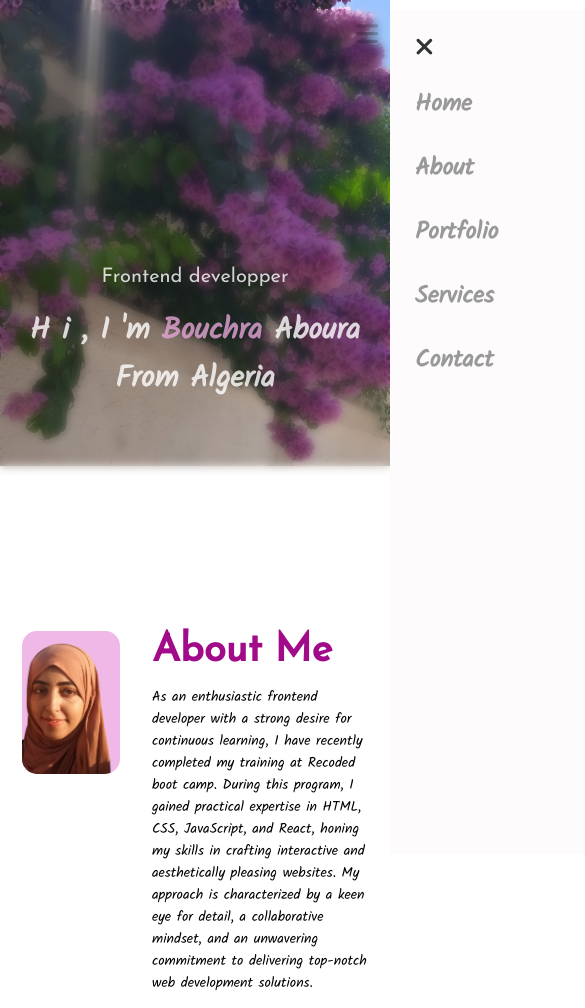
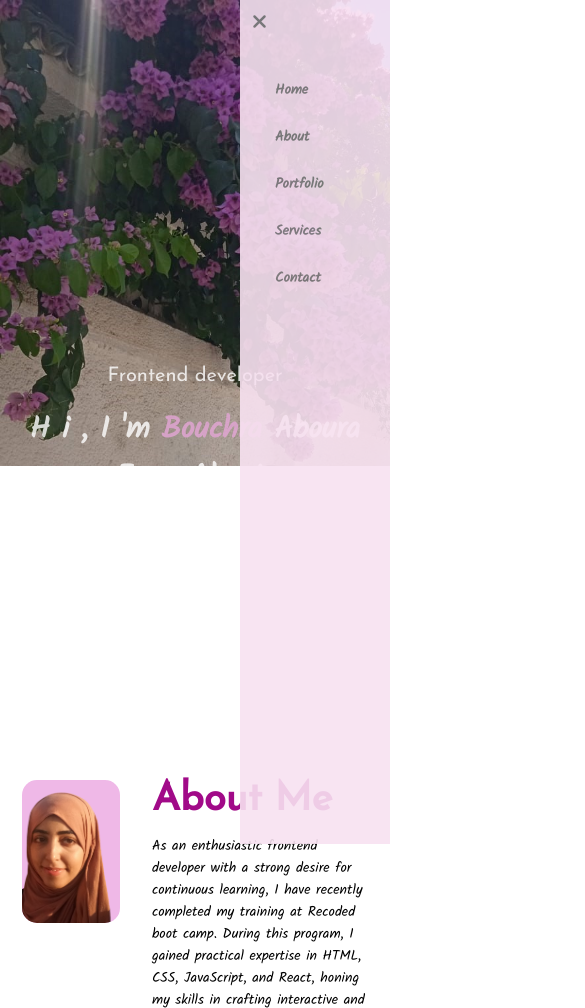
Before and after one commit to ikoworld/portfolio, a plain HTML site: page index.html in a window 390 px wide. Shown: the top 1008 px of the page, 585 px wide, since content can reach past the window. Drawn offline with nearby package versions, Linux system fonts and the light colour scheme.

Commit message:
add responsiveness

```diff
--- a/index.html
+++ b/index.html
@@ -21,25 +21,25 @@
 <body>
     <div id="header">
         <div class="container">
-
+            <div id="menubtn-container"> <i id="menuButton" class="fa-solid fa-bars" onclick="toggleSideMenu()"></i></div>
             <nav>
 
-        <ul id="sidemenu">
-
+                <ul id="sideMenu" class="show">
+                    <div> <i id="closeButton" class="fa-solid fa-xmark" onclick="toggleSideMenu()"></i></div>
                     <li><a href="#header">Home</a></li>
                     <li><a href="#about">About</a></li>
                     <li><a href="#portfolio">Portfolio</a></li>
-            <li><a id="white-link"  href="#services">Services</a></li>
-            <li><a id="white-link"  href="#contact">Contact</a></li>
-            <i class="fa-solid fa-xmark" onclick="closemenu()"></i>
+                    <li><a id="white-link" href="#services">Services</a></li>
+                    <li><a id="white-link" href="#contact">Contact</a></li>
+
                 </ul>
-        <i class="fa-solid fa-bars" onclick="openmenu()"></i>
+
             </nav>
             <div class="sub-container">
-        <img src="images/Design sans titre.gif" alt=""  class="pic">
-      <div class="header-text" >
-        <p style=" font-family: 'Josefin Sans', sans-serif;">Frontend developper</p>
-        <h1 >H i , I 'm <span>Bouchra</span>  Aboura From Algeria</h1>
+                <img src="images/Design sans titre.gif" alt="" class="pic">
+                <div class="header-text">
+                    <p style="font-family: 'Josefin Sans', sans-serif;">Frontend developer</p>
+                    <h1>H i , I 'm <span>Bouchra</span> Aboura From Algeria</h1>
                 </div>
             </div>
         </div>
@@ -209,14 +209,18 @@
 
    </script>
 <script>
-  const sidemenu = document.getElementById("sidemenu");
+function toggleSideMenu() {
+  var sideMenu = document.getElementById("sideMenu");
+  if (sideMenu.classList.contains("show")) {
+    sideMenu.style.right = "-200px"; // Hide the menu by setting the right property
+    sideMenu.classList.remove("show");
+    menuButton.style.display = "inline-block";
+  } else {
+    sideMenu.style.right = "0"; // Display the menu by setting the right property to 0
+    sideMenu.classList.add("show");
+    menuButton.style.display = "none";
 
-function openmenu() {
-    sidemenu.style.right = "0";
   }
-
-function closemenu() {
-    sidemenu.style.right = "-200px";
 }
 
 </script>
--- a/style.css
+++ b/style.css
@@ -12,6 +12,9 @@ body{
 
 }
 #header{
+display: flex;
+justify-content: space-between;
+align-items: center;
 width: 100%;
 height: fit-content;
 background-image:url("images/flower pic2.jpg");
@@ -37,7 +40,7 @@ nav{
     opacity: 80%;
     align-items: center;
     justify-content: space-around;
-
+    position: relative;
     border-radius: 25px;
     backdrop-filter: blur(5px);
 
@@ -394,6 +397,7 @@ cursor: pointer;
         .container{
            height: fit-content;
             padding: 10px 60px;
+
         }
 
         .sub-container{
@@ -404,6 +408,7 @@ cursor: pointer;
             font-size: 30px;
             width: 100%;
             background-color: transparent;
+
         }
         .header-text h1{
             color: white;
@@ -433,10 +438,13 @@ cursor: pointer;
  }
 @media only screen and (max-width:684px){
     #header{
+        width: 100%;
+        height: 90vh;
         background-size:fit-content;
         background-repeat: no-repeat;
         background-position:cover;
         background-clip: border-box;
+
         }
    .pic{
     display: none;
@@ -451,6 +459,9 @@ justify-content: flex-start;
     font-size: 20px;
     width: 100%;
     height: 70vh;
+    backdrop-filter: none;
+    z-index: 1;
+
 }
 
 .header-text{
@@ -458,45 +469,96 @@ justify-content: flex-start;
     margin-top: 10%;
     font-size: 16px;
     color: white;
+    z-index: 0;
 }
 .header-text h1{
     font-size: 30px;
 }
-nav .fa-solid{
-    display:block;
-    font-size:25px;
- }
- nav ul{
-    background-color: rgb(254, 250, 253);
-    position: fixed;
-    top: 0;
-    right: -200px;
-    width:200px ;
-    height: 100vh;
-    padding-top: 50px;
-    z-index: 2;
-    transition: right 0.5s;
- }
+
+
+
  nav ul li{
     display: block;
     margin: 25px;
-
+    z-index: 4;
  }
  nav ul li a  {
     color: gray;
-   font-size: 24px;
+    font-size: 14px;
+    z-index: 4;
+}
+
+#sideMenu {
+    position: fixed;
+
+    top: 0;
+    right: -150px; /* Start with the menu hidden off-screen */
+    height: 100vh;
+    width: 150px;
+    background-color: rgb(248, 226, 241);
+    transition: right 0.5s ease-in-out;
+    overflow: scroll;
+    display: none;
+    padding: 10px;
+    font-size: 14px;
+   z-index: 4;
+
+
+  }
+  nav {
+    backdrop-filter: none;
+    opacity:    90%;
+    z-index: 200;
+    position: relative;
+  }
+  #sideMenu.show {
+    right: 0; /* When the "show" class is added, slide the menu in by setting right to 0 */
+    display: block;
+  }
+
+/* Style for menu toggle and close buttons */
+#sideMenu div{
+    margin: 0;
+    padding: 2px;
+    display: flex;
+    flex-direction: row;
+    justify-content: flex-start;
+    align-items: center;
+}
+#closeButton {
+    cursor: pointer;
+    color: gray;
+    font-size: 20px;
+    text-align: center;
+    width: 40px; /* Set a suitable width */
+    height: 40px;
+    display: inline-block;
+    background-color: rgb(248, 226, 241);
+    display: inline-flex;
+    z-index: 30;
+}
+#menubtn-container  {
+    display: flex;
+    height: 50px;
+    width: 100%;
+    justify-content: end;
+    align-items: end;
+    position: relative;
 
 }
- nav ul .fa-solid{
-    position: absolute;
-    top: 25px;
-    left: 25px;
+#menuButton{
+    position: relative;
     cursor: pointer;
- }
- nav .fa-bars {
-    position: absolute;
-    top: 12px;
-    right: 12px;
+    color: gray;
+    font-size: 20px;
+    padding: 10px;
+    text-align: center;
+    width: 40px; /* Set a suitable width */
+    height: 40px;
+    background-color: #fff;
+  border-radius: 50%;
+    z-index: 30;
+    display:none;
 }
 .sub-title{
     font-size: 40px;
```
Lines whose indentation alone changed are shown as unchanged.
